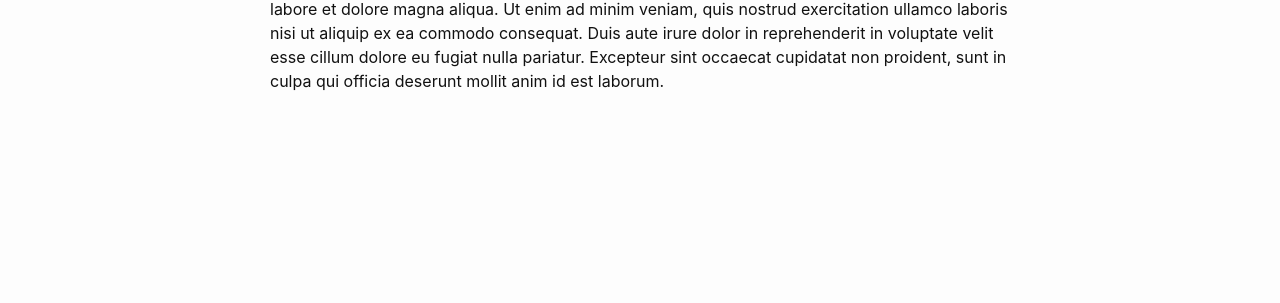
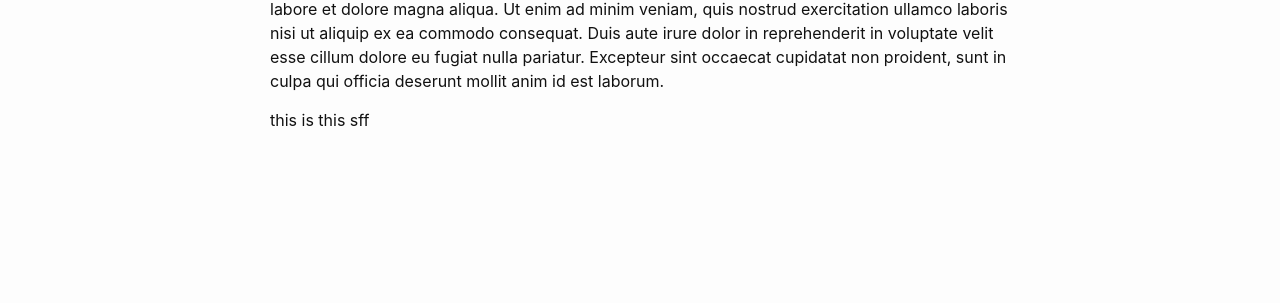
Before and after one commit to subhamr7/subhamr7.github.io, a Jekyll site: the page built from _posts/2016-05-19-super-short-article.md, in a window 1280 px wide. Shown: the part 269-572 px from the top of the page. Built offline with Jekyll 4.4.1, drawn with Linux system fonts in a browser that asks for light colours.

Commit message:
Update 2016-05-19-super-short-article.md

```diff
--- a/_posts/2016-05-19-super-short-article.md
+++ b/_posts/2016-05-19-super-short-article.md
@@ -5,3 +5,5 @@ categories: misc
 ---
 
 Lorem ipsum dolor sit amet, consectetur adipisicing elit, sed do eiusmod tempor incididunt ut labore et dolore magna aliqua. Ut enim ad minim veniam, quis nostrud exercitation ullamco laboris nisi ut aliquip ex ea commodo consequat. Duis aute irure dolor in reprehenderit in voluptate velit esse cillum dolore eu fugiat nulla pariatur. Excepteur sint occaecat cupidatat non proident, sunt in culpa qui officia deserunt mollit anim id est laborum.
+
+this is this sff
```
